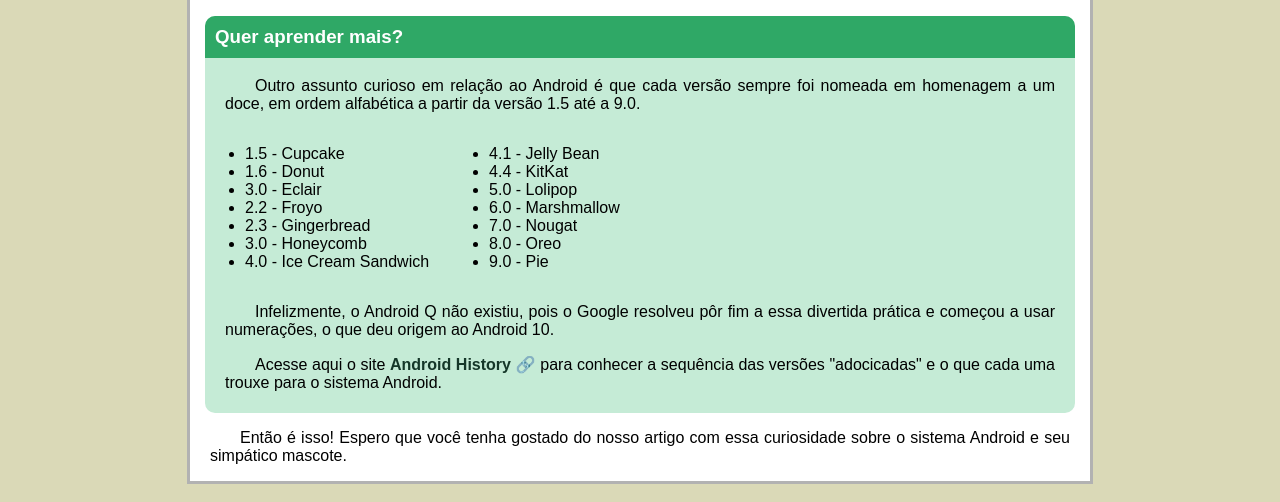
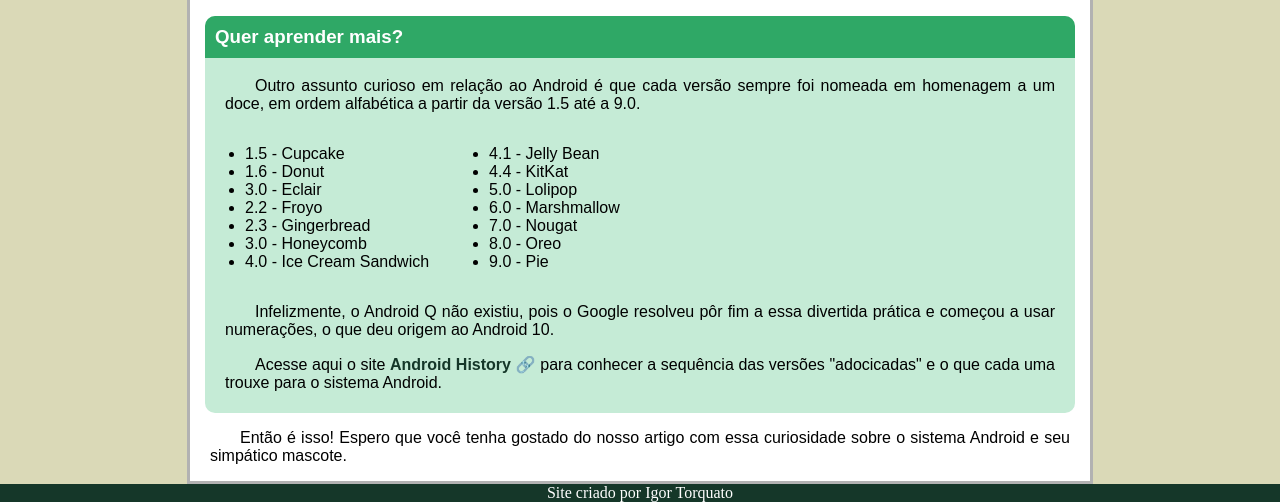
Before and after one commit to igorttorquato/projeto-android, a plain HTML site: page index.html in a window 1280 px wide. Shown: the part 2024-2526 px from the top of the page. Drawn offline with Linux system fonts and the light colour scheme.

Commit message:
atualização do rodapé

```diff
--- a/index.html
+++ b/index.html
@@ -112,6 +112,18 @@
             gap: 20px;
         }
 
+        footer {
+            background-color: #153729;
+            margin: 0;
+            padding: 0;
+            color: #fff;
+        }
+
+        footer p {
+            margin: 0;
+            text-align: center;
+        }
+
     </style>
 </head>
 
@@ -188,7 +200,7 @@
     </main>
 
     <footer>
-
+        <p>Site criado por Igor Torquato</p>
     </footer>
 </body>
 
```
